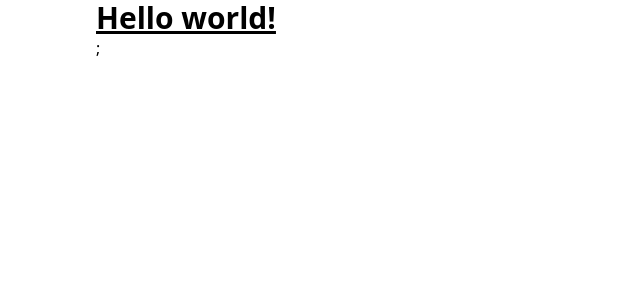
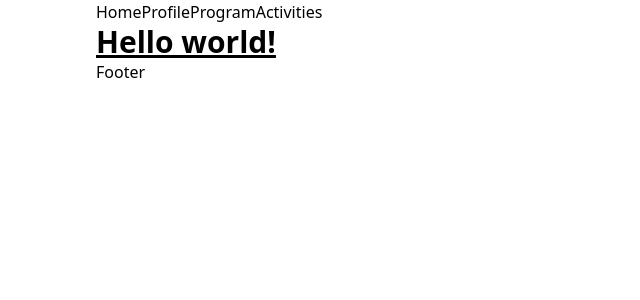
Before and after one commit to pusatbahasaupn/pusbasa, a React (Vite) app: page / in a window 1280 px wide. Shown: the top 300 px of the page, without its empty margins (0-640 px from the left). Built offline with nearby package versions, Linux system fonts and the light colour scheme.

Commit message:
feat: setup router

```diff
--- a/src/App.tsx
+++ b/src/App.tsx
@@ -1,12 +1,24 @@
-import Container from "./components/Container";
+import { BrowserRouter, Route, Routes } from "react-router-dom";
+import Home from "./pages/Home";
+import Profile from "./pages/Profile";
+import Program from "./pages/Program";
+import Activities from "./pages/Activities";
+import Layout from "./components/Layout";
 
 function App() {
   return (
-    <div>
-      <Container>
-        <h1 className="text-3xl font-bold underline">Hello world!</h1>;
-      </Container>
-    </div>
+    <BrowserRouter>
+      <Layout>
+        <Routes>
+          <Route>
+            <Route path="/" element={<Home />} />
+            <Route path="/profiles" element={<Profile />} />
+            <Route path="/programs" element={<Program />} />
+            <Route path="/activities" element={<Activities />} />
+          </Route>
+        </Routes>
+      </Layout>
+    </BrowserRouter>
   );
 }
 
```
